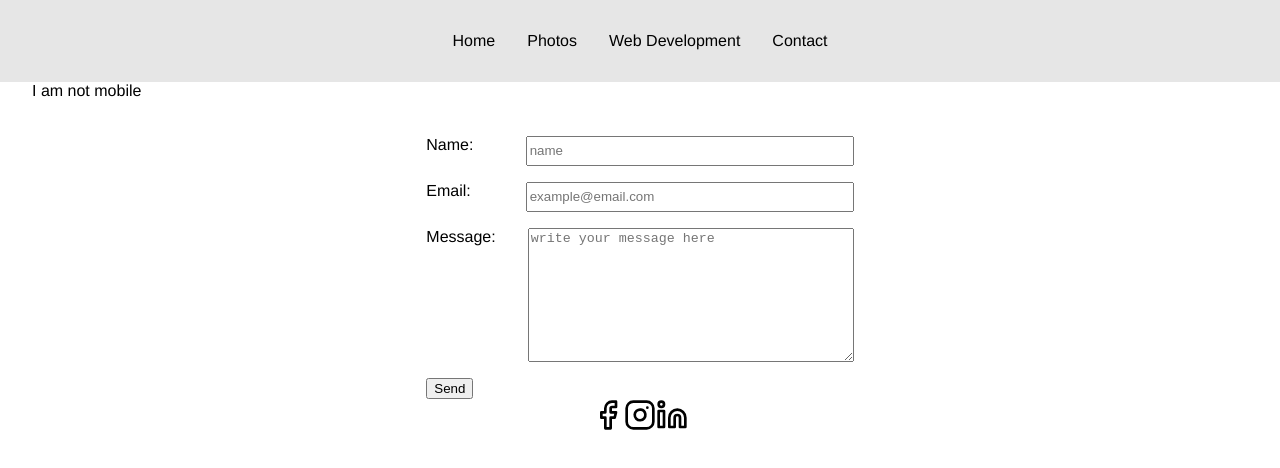
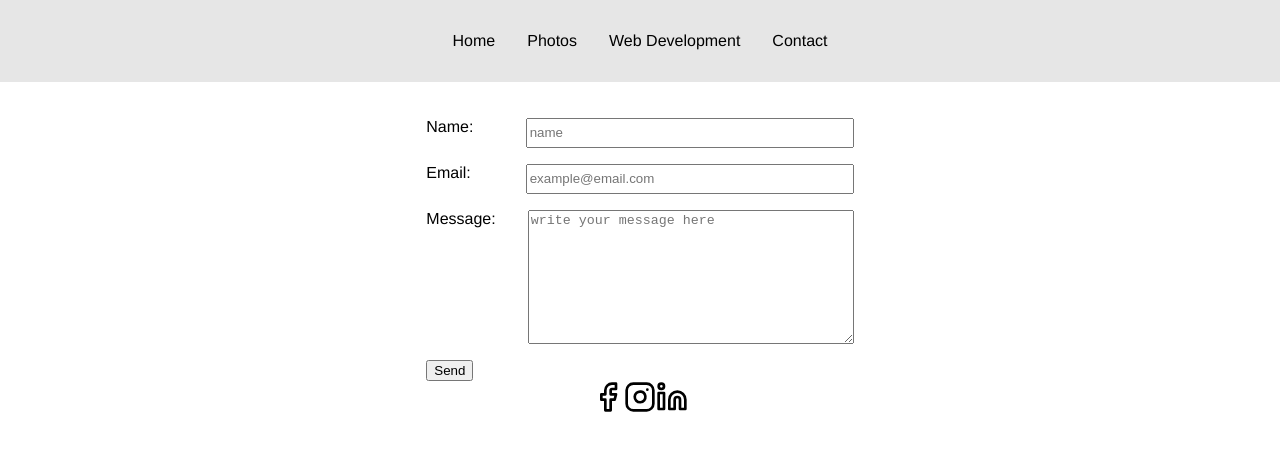
Before and after one commit to dduke64/react-photography, a React (Create React App) app: page /contact in a window 1280 px wide. Shown: the top 468 px of the page. Built offline with nearby package versions, Linux system fonts and the light colour scheme; no server answers.

Commit message:
removed log

```diff
--- a/src/components/Contact/Contact.js
+++ b/src/components/Contact/Contact.js
@@ -36,13 +36,6 @@ function Contact () {
 
     return (
         <div>
-          {IsMobile() === true ? (
-            <div> I am mobile</div>
-          ) : (
-            <div> I am not mobile</div>
-
-          )
-          }
           <h2 className='page-header'>{data?.Contact.title}</h2>
             <p className='page-intro'>
             {data?.Contact.intro}
--- a/src/components/Navbar/Navbar.js
+++ b/src/components/Navbar/Navbar.js
@@ -1,4 +1,4 @@
-import React, {useState, useEffect} from 'react';
+import React from 'react';
 import { Home, Camera, Code, Mail } from "react-feather";
 import { IsMobile } from 'utils/checkMobile';
 import './Navbar.css'
```
